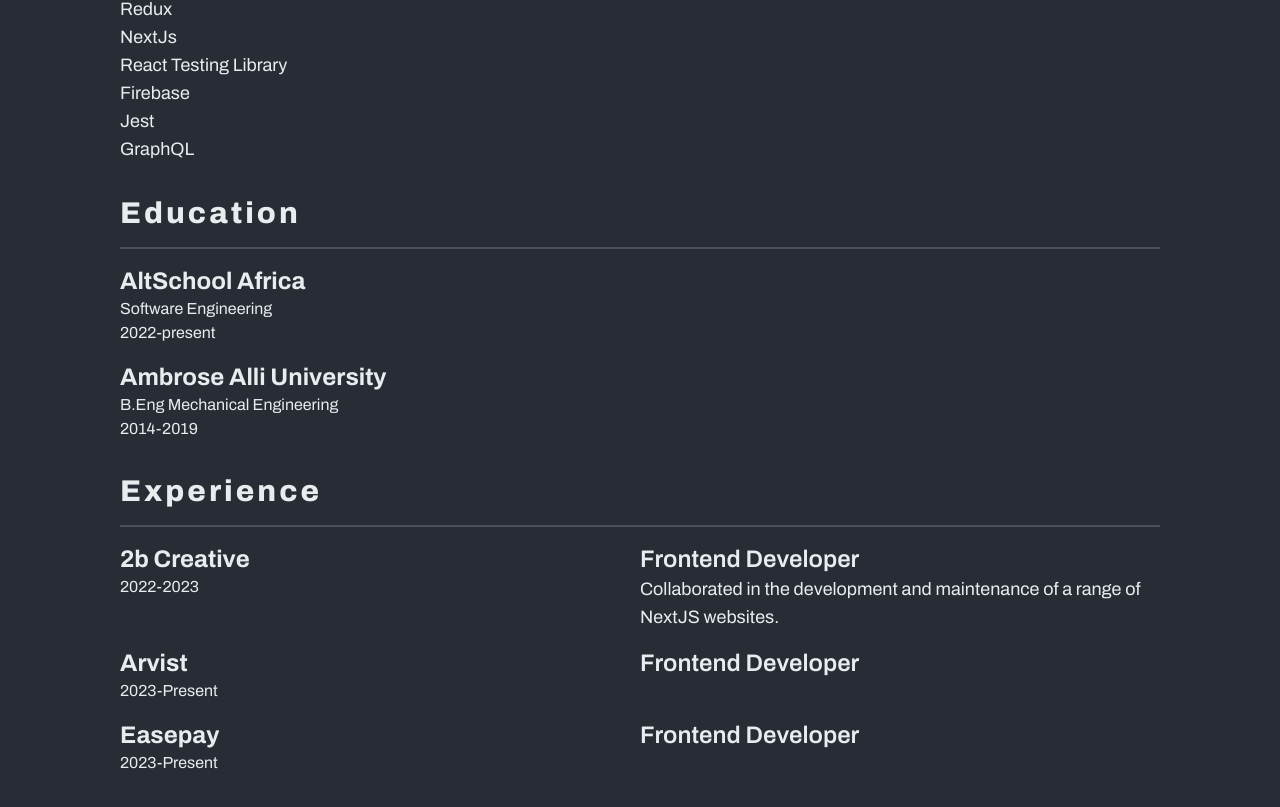
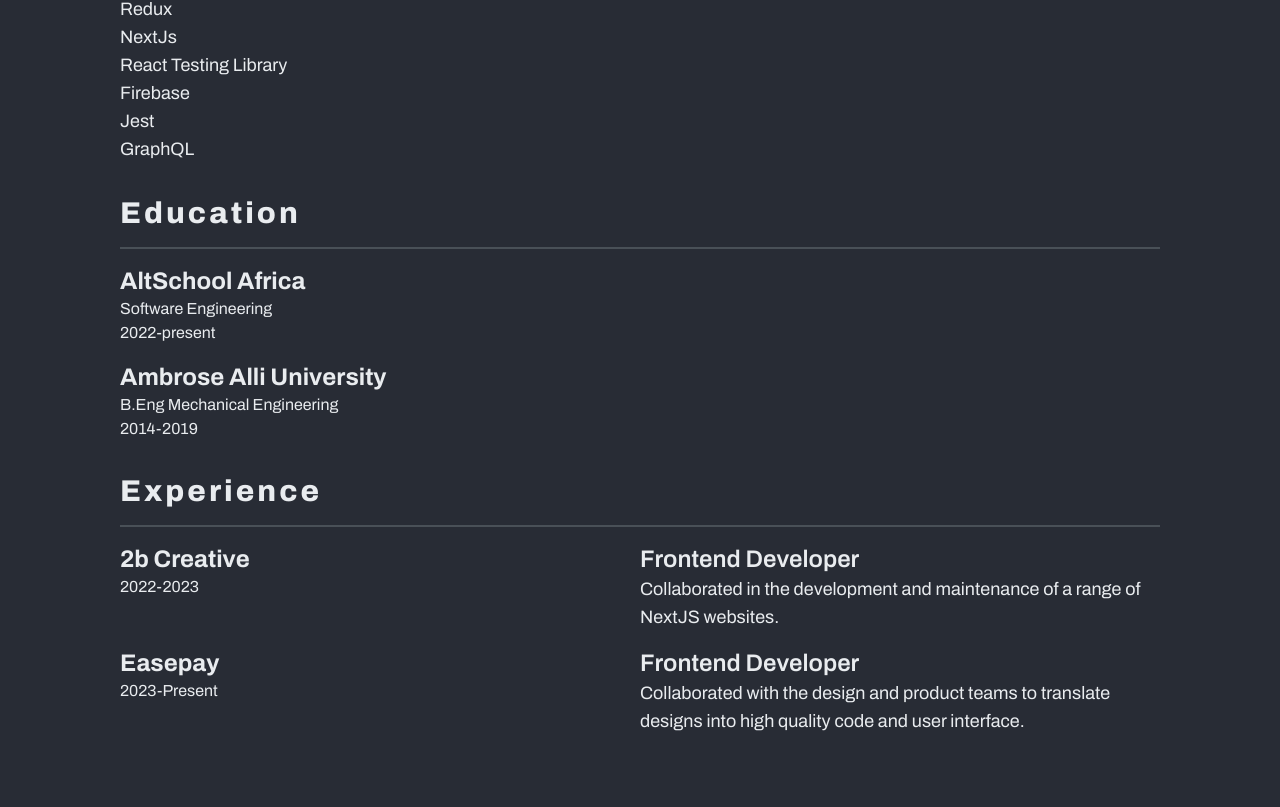
Before and after one commit to shokes/Oshoke-Oyati-Portfolio-website, a Next.js app: page /about in a window 1280 px wide. Shown: the part 1101-1908 px from the top of the page. Built offline with nearby package versions, Linux system fonts and the light colour scheme.

Commit message:
job update

```diff
--- a/pages/about.js
+++ b/pages/about.js
@@ -186,23 +186,6 @@
             <div className='grid grid-cols-1 md:flex '>
               <div className='md:w-1/2'>
                 <div className='font-bold capitalize  text-text-color text-2xl mt-4'>
-                  Arvist
-                </div>
-                <span className='text-text-color'>2023-Present</span>
-              </div>
-
-              <div className='md:w-1/2'>
-                <div className='font-semibold text-xl capitalize  text-text-color md:text-2xl mt-4'>
-                  {' '}
-                  Frontend Developer
-                </div>
-              </div>
-            </div>
-          </Slide>
-          <Slide direction='up' triggerOnce>
-            <div className='grid grid-cols-1 md:flex '>
-              <div className='md:w-1/2'>
-                <div className='font-bold capitalize  text-text-color text-2xl mt-4'>
                   Easepay
                 </div>
                 <span className='text-text-color'>2023-Present</span>
@@ -213,6 +196,10 @@
                   {' '}
                   Frontend Developer
                 </div>
+                <p className='text-text-color text-lg'>
+                  Collaborated with the design and product teams to translate
+                  designs into high quality code and user interface.
+                </p>
               </div>
             </div>
           </Slide>
```
